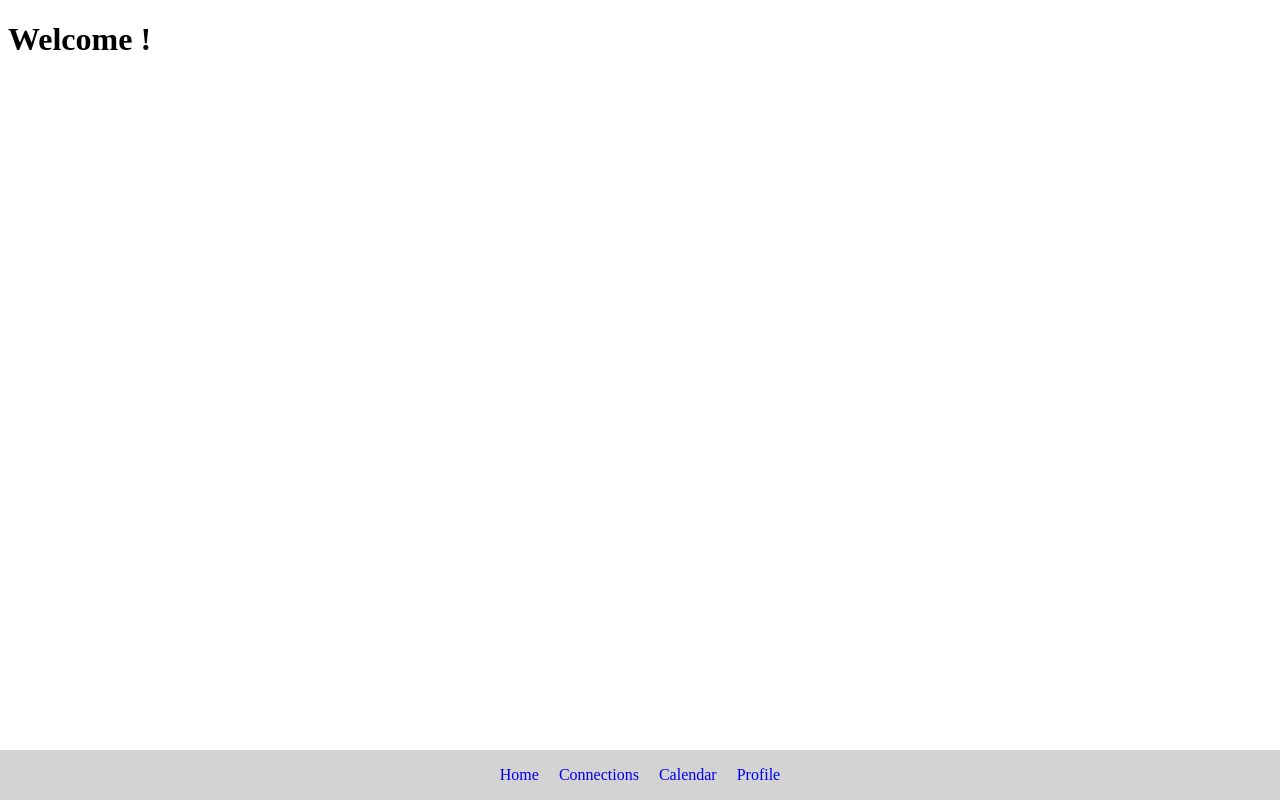
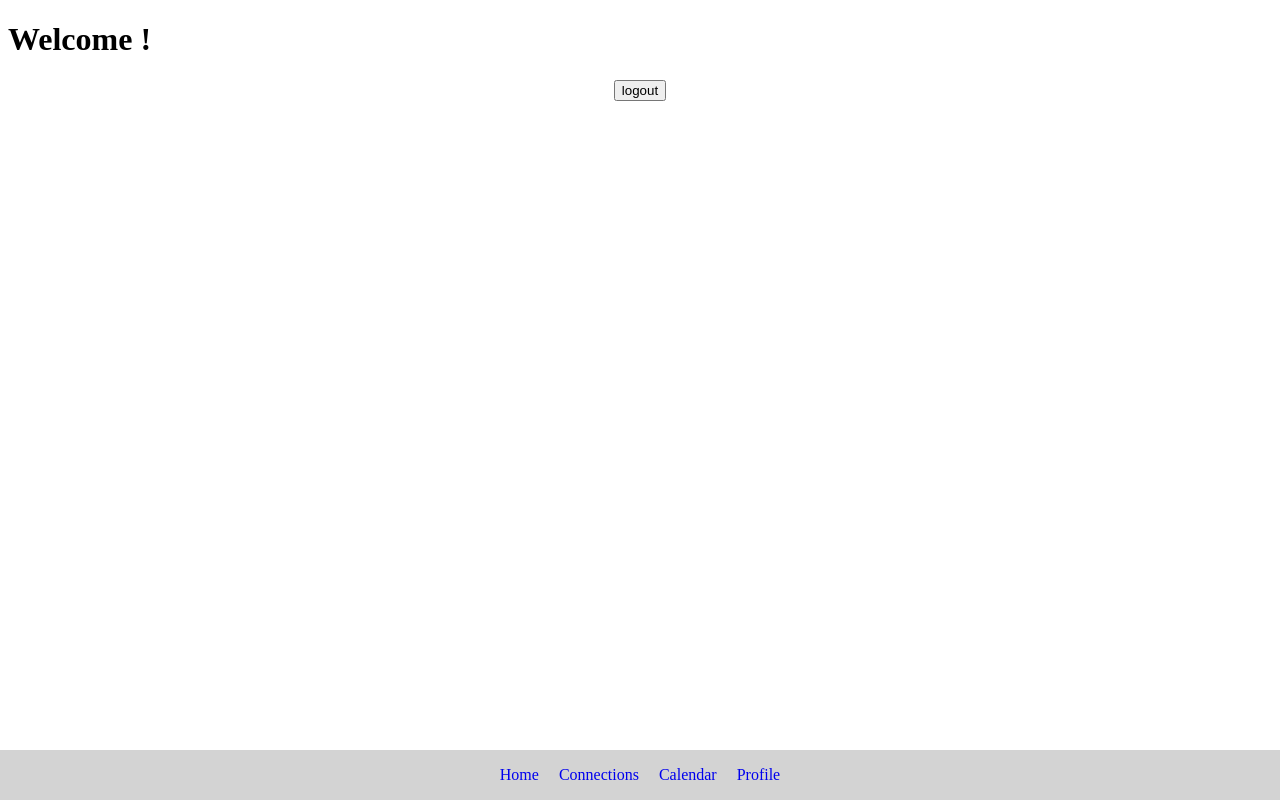
Before and after one commit to makeitMVPadmin/CoffeeChat, a React (Create React App) app: page / in a window 1280 px wide. Built offline with nearby package versions, Linux system fonts and the light colour scheme; no server answers.

Commit message:
logout code/detect userauth

```diff
--- a/src/pages/HomePage/HomePage.jsx
+++ b/src/pages/HomePage/HomePage.jsx
@@ -1,10 +1,28 @@
 import "./HomePage.scss";
 import Navbar from "../../components/Navbar/Navbar";
+import { app } from "../../App";
+import { getAuth, signOut } from "firebase/auth";
 
 const HomePage = () => {
+
+const auth = getAuth(app)
+
+
+  const logout = () => {
+    signOut(auth).then(() => {
+        console.log('logged out')
+    }).catch((error) => {
+        console.log('error', error)
+    });
+}
   return (
     <div className="home">
       <h1 className="home__title"> Welcome !</h1>
+      <div className="buttonContainer">
+<button onClick={logout} className="logoutBtn">
+    logout
+</button>
+</div>
       <Navbar />
     </div>
   );
--- a/src/pages/LoginPage/LoginPage.jsx
+++ b/src/pages/LoginPage/LoginPage.jsx
@@ -19,7 +19,7 @@ const LoginPage = () => {
   useEffect(()=>{
     const checkUserAuth = () => {
       auth.onAuthStateChanged((user) => {
-        if (user) {
+        if (user != null) {
           Navigate('/')
         }
       });
```
Also changed, not shown: src/pages/SignUp/SignUp.jsx (+8 -6 lines).
